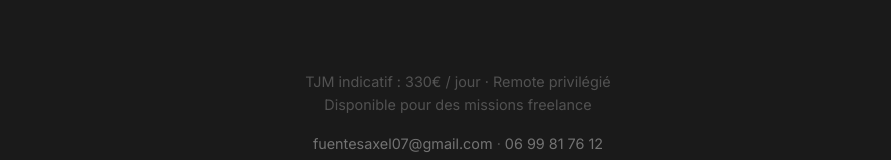
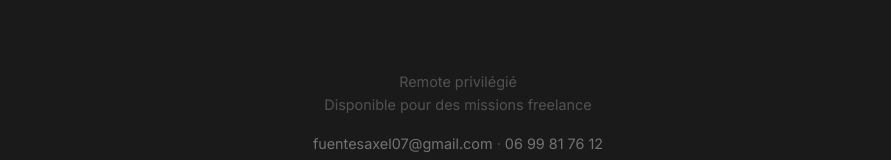
Before and after one commit to AxelFTS/AxelFTS.github.io, a plain HTML site: page index.html in a window 1280 px wide. Shown: the part 3070-3230 px from the top of the page, without its empty margins (182-1073 px from the left). Drawn offline with Linux system fonts and the light colour scheme.

Commit message:
Add files via upload

```diff
--- a/index.html
+++ b/index.html
@@ -532,7 +532,7 @@
         </p>
       </section>
       <footer>
-        <p>TJM indicatif : 330€ / jour · Remote privilégié</p>
+        <p>Remote privilégié</p>
         <p>Disponible pour des missions freelance</p>
         <p style="margin-top: 16px; margin-bottom: 16px">
           <a href="mailto:fuentesaxel07@gmail.com">fuentesaxel07@gmail.com</a> ·
```
